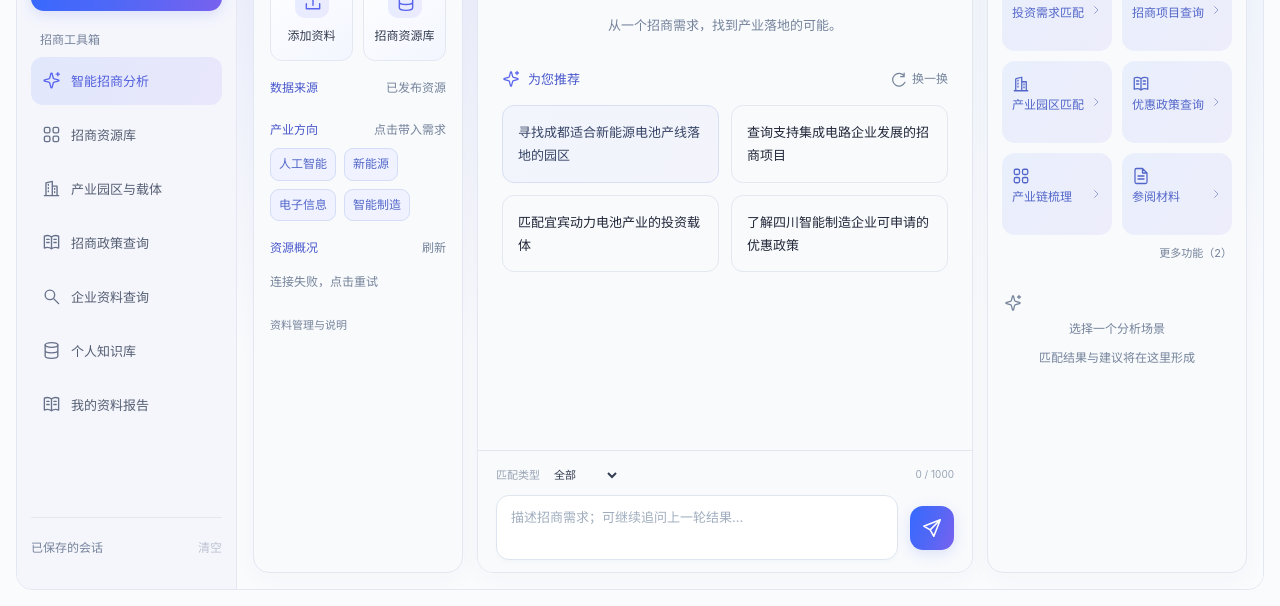
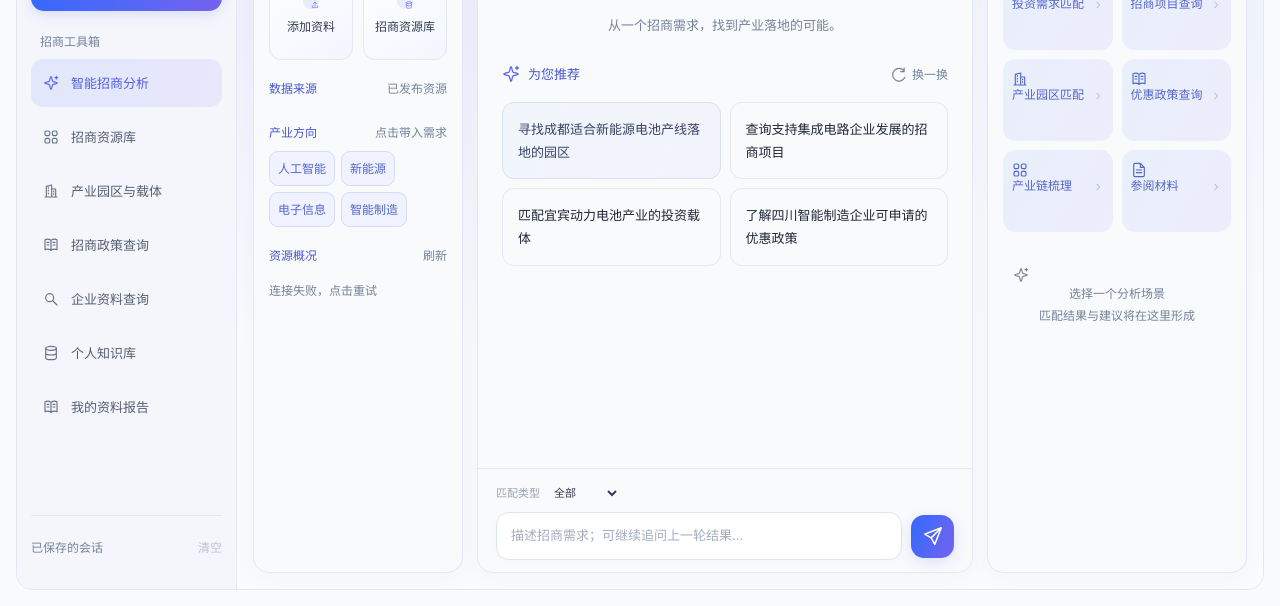
Before and after one commit to xuduo217-png/ai-zhaoshang, a website: page public/portal.html in a window 1280 px wide. Shown: the part 194-800 px from the top of the page. Drawn offline with Linux system fonts and the light colour scheme; no server answers.

Commit message:
Align portal metrics with reference and verify admin return target

```diff
--- a/public/portal-approved.css
+++ b/public/portal-approved.css
@@ -57,3 +57,19 @@ button:focus-visible,a:focus-visible{outline-color:#91a7f8}textarea:focus,input:
 .output-area{flex:0 0 auto;padding:32px 16px 20px;min-height:0}.output-empty{margin:0;text-align:center}.output-empty>.icon{display:block;width:18px;height:18px;color:var(--muted);margin:0 0 8px}.output-empty h3{margin-bottom:8px}.output-empty p{line-height:1.75}
 .composer-foot{display:none}.composer{padding:12px 18px}.composer textarea{resize:none}.composer-heading>span{font-size:10px}.composer-heading select{border-color:transparent;background:transparent}
 @media(max-width:700px){.app-shell{margin:0;height:100dvh;border:0;border-radius:0}.suggestions{margin-top:28px}.context-panel.drawer-open,.tools-panel.drawer-open{top:70px}.nav-items{margin-bottom:20px}.history-heading{margin-top:24px}.composer{padding:10px}}
+
+/* 与已确认预览的实际计算样式对齐，而非仅使用同色值。 */
+body{line-height:21px}
+.context-content{padding:15px}.source-card{line-height:18px}.source-status{padding:18px 0 8px;line-height:21px}.context-label{line-height:21px;margin-bottom:8px}.industry-chips{gap:6px}.stat-row{padding:9px 10px;line-height:21px}
+.hero-symbol .icon,.brand-symbol .icon,.nav-icon .icon{width:16px;height:16px}
+.source-icon,.source-icon.blue,.source-icon.orange{width:16px;height:16px;border-radius:8px}.source-icon .icon{width:8px;height:8px}
+.welcome{padding-bottom:20px}.welcome-subtitle{margin:20px 0 24px}.suggestions{margin-top:0}.suggestion-grid{gap:9px}.suggestion-heading{margin-bottom:14px}
+.tools-content{padding:15px}.tool-grid{gap:9px}.tool-card,.tool-card.orange,.tool-card.blue,.tool-card.yellow{padding:12px 9px;gap:0;line-height:21px}.tool-card>.icon{width:16px;height:16px}.tool-card>span{line-height:15.6px}.tool-card .tool-arrow{width:10px;height:10px;top:32px}
+.composer textarea{height:48px;min-height:48px;max-height:48px;font-size:13px;line-height:21px;padding:12px 14px}.input-row{gap:9px}.send-btn{width:43px;height:43px}.composer-heading{margin-bottom:7px}.composer-heading>span{display:none}
+.output-area{padding:20px 15px 0}.output-empty{padding:0 10px;line-height:21.6px;font-size:12px}.output-empty>.icon{width:16px;height:16px;margin:0 0 0;color:var(--muted)}.output-empty h3{line-height:21.6px;margin:0;font-size:12px}.output-empty p{line-height:21.6px}
+.context-panel,.tools-panel{position:relative}.context-more,.tools-more{position:absolute;right:12px;top:13px;margin:0;z-index:3;text-align:left}
+.context-more>summary,.tools-more>summary{font-size:0;line-height:24px;min-width:24px;text-align:center;color:var(--muted)}.context-more>summary::after,.tools-more>summary::after{content:'⋯';font-size:17px}
+.context-more[open],.tools-more[open]{top:10px;left:10px;right:10px;max-height:calc(100% - 20px);overflow:auto;background:var(--panel);padding:10px;border:1px solid var(--line);border-radius:12px;box-shadow:0 8px 22px #29395615}
+.context-more[open]>summary,.tools-more[open]>summary{text-align:right;font-size:12px;line-height:24px}.context-more[open]>summary::after,.tools-more[open]>summary::after{content:' ×';font-size:16px}
+@media(max-width:1360px){.context-panel.drawer-open .context-more{right:44px}.context-panel.drawer-open .context-more[open]{right:10px;top:52px}}
+@media(max-width:1020px){.tools-panel.drawer-open .tools-more{right:44px}.tools-panel.drawer-open .tools-more[open]{right:10px;top:52px}}
--- a/public/portal.html
+++ b/public/portal.html
@@ -7,7 +7,7 @@
   <title>招商智能体 · 智能招商工作台</title>
   <link rel="stylesheet" href="portal-workspace.css?v=20260907-1">
   <link rel="stylesheet" href="portal-tools.css?v=20260905-2">
-  <link rel="stylesheet" href="portal-approved.css?v=20260909-3">
+  <link rel="stylesheet" href="portal-approved.css?v=20260909-4">
   <script src="portal-tools.js?v=20260909-3" defer></script>
   <script src="portal-workspace.js?v=20260909-3" defer></script>
 </head>
```
Also changed, not shown: public/index.html (+1 -1 lines).
